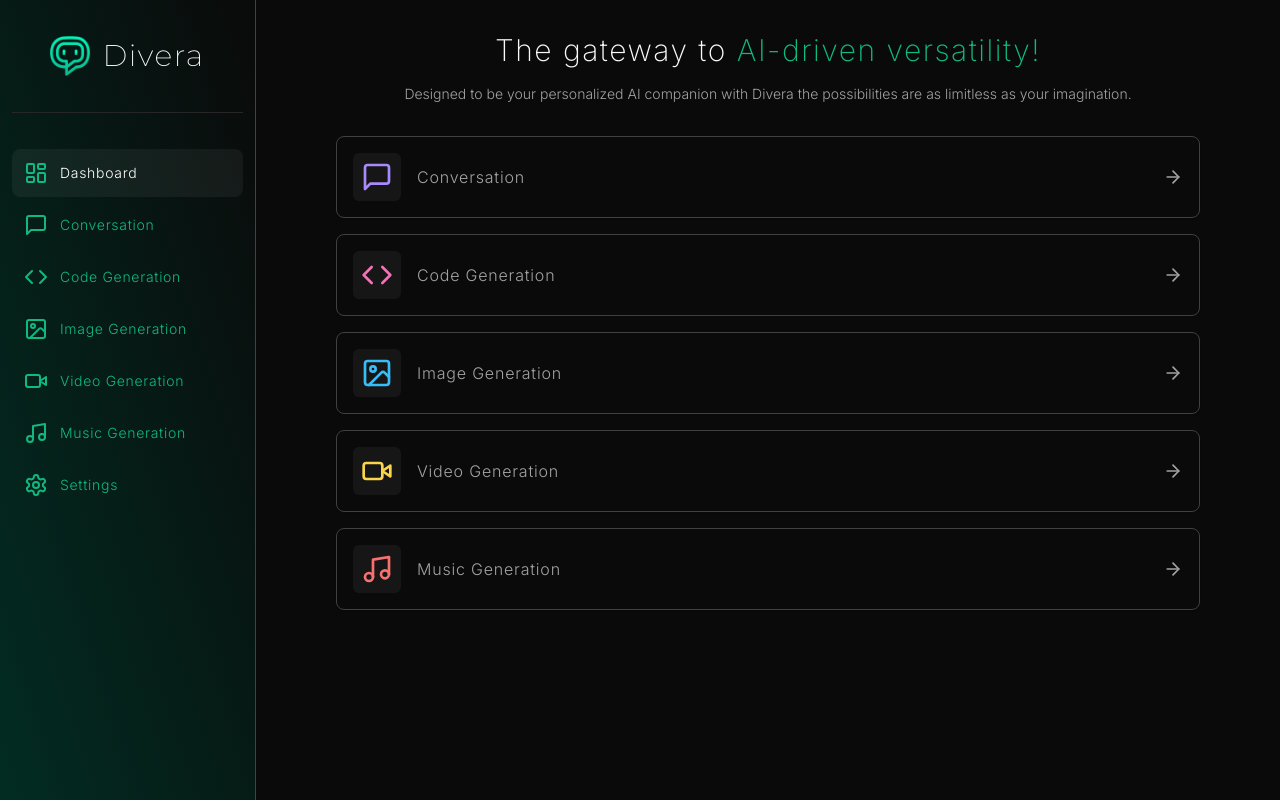
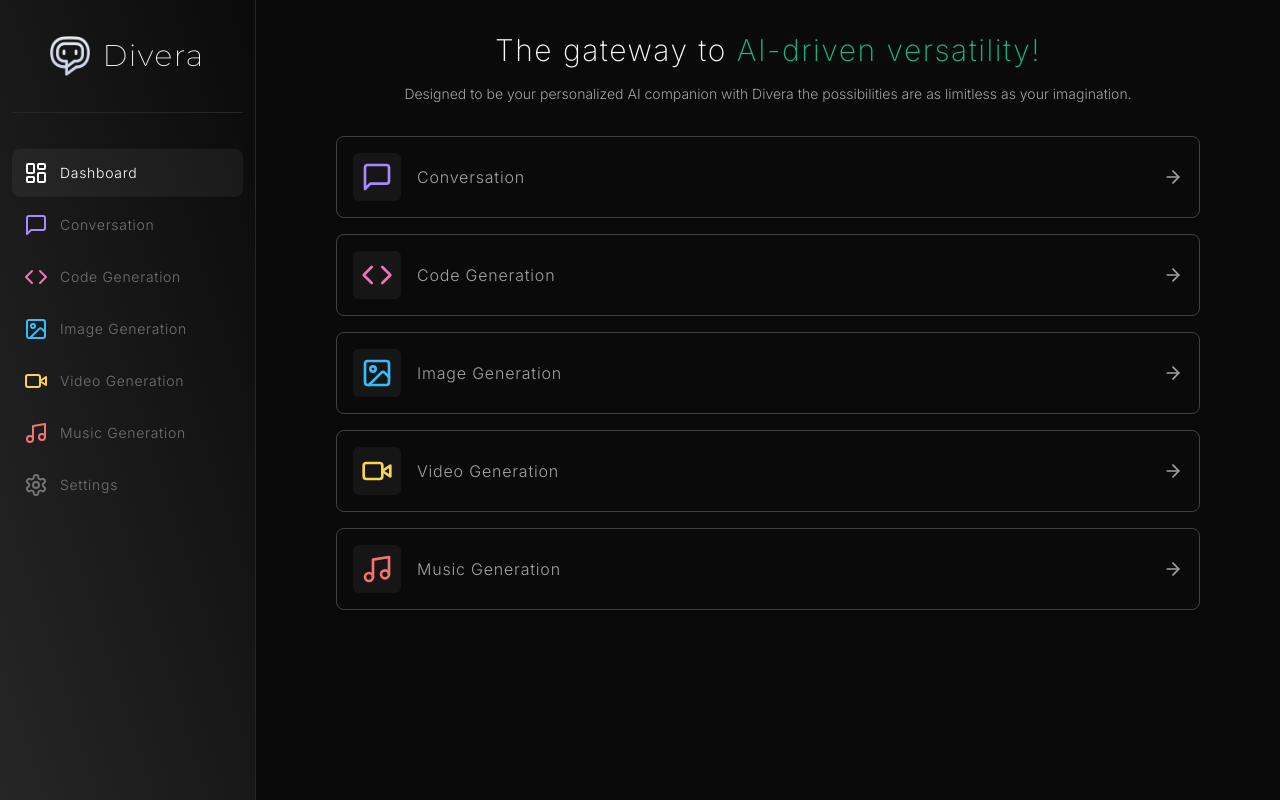
Before and after one commit to vrtttx/divera, a Next.js app: page /dashboard in a window 1280 px wide. Built offline with nearby package versions, Linux system fonts and the light colour scheme.

Commit message:
fix: sidebar and mobile sidebar style changes

```diff
--- a/components/MobileSidebar.tsx
+++ b/components/MobileSidebar.tsx
@@ -25,7 +25,7 @@ const MobileSidebar: FC<MobileSidebarProps> = ({}) => {
 		<Sheet>
 			<SheetTrigger>
 				<Button variant="ghost" size="icon" className="md:hidden">
-					<Menu />
+					<Menu className="text-neutral-50" />
 				</Button>
 			</SheetTrigger>
 			<SheetContent side="left" className="p-0">
--- a/components/Sidebar.tsx
+++ b/components/Sidebar.tsx
@@ -27,43 +27,43 @@ const routes = [
 		label: 'Dashboard',
 		icon: LayoutDashboard,
 		href: '/dashboard',
-		color: 'text-emerald-500',
+		color: 'text-white',
 	},
 	{
 		label: 'Conversation',
 		icon: MessageSquare,
 		href: '/conversation',
-		color: 'text-emerald-500',
+		color: 'text-violet-400',
 	},
 	{
 		label: 'Code Generation',
 		icon: Code,
 		href: '/code',
-		color: 'text-emerald-500',
+		color: 'text-pink-400',
 	},
 	{
 		label: 'Image Generation',
 		icon: ImageIcon,
 		href: '/image',
-		color: 'text-emerald-500',
+		color: 'text-sky-400',
 	},
 	{
 		label: 'Video Generation',
 		icon: VideoIcon,
 		href: '/video',
-		color: 'text-emerald-500',
+		color: 'text-amber-300',
 	},
 	{
 		label: 'Music Generation',
 		icon: Music,
 		href: '/music',
-		color: 'text-emerald-500',
+		color: 'text-red-400',
 	},
 	{
 		label: 'Settings',
 		icon: Settings,
 		href: '/settings',
-		color: 'text-emerald-500',
+		color: 'text-neutral-500',
 	},
 ];
 
@@ -73,14 +73,14 @@ const Sidebar: FC<SidebarProps> = ({}) => {
 	const pathname = usePathname();
 
 	return (
-		<div className="h-full flex flex-col space-y-4 py-4 text-white border-r border-emerald-800 bg-gradient-to-tr from-emerald-950 to-neutral-950">
+		<div className="h-full flex flex-col space-y-4 py-4 text-white border-r border-neutral-800 bg-gradient-to-tr from-neutral-800 to-neutral-950">
 			<div className="flex-1 px-3 py-2">
 				<Link
 					href="/dashboard"
 					className="flex items-center justify-center mt-3 mb-9"
 				>
 					<div className="w-10 h-10 relative mr-3">
-						<Image src="/assets/images/logo-icon-color.png" alt="logo" fill />
+						<Image src="/assets/images/logo-icon-pb.png" alt="logo" fill />
 					</div>
 					<h1
 						className={cn(
@@ -101,7 +101,7 @@ const Sidebar: FC<SidebarProps> = ({}) => {
 								'group w-full flex justify-start p-3 font-light text-sm tracking-wider rounded-lg transition cursor-pointer hover:text-neutral-100 hover:bg-neutral-50/5',
 								pathname === route.href
 									? 'text-white bg-neutral-50/5'
-									: 'text-emerald-500'
+									: 'text-neutral-500'
 							)}
 						>
 							<div className="flex flex-1 items-center">
```
Also changed, not shown: public/assets/images/logo-icon-pb.png (added).
